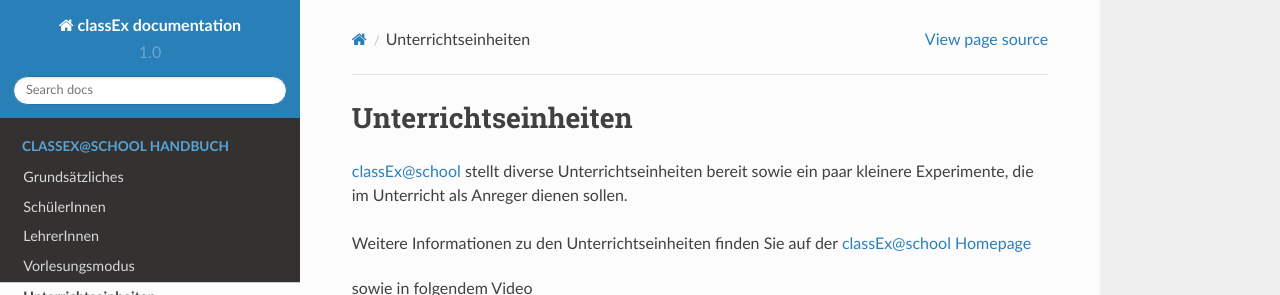
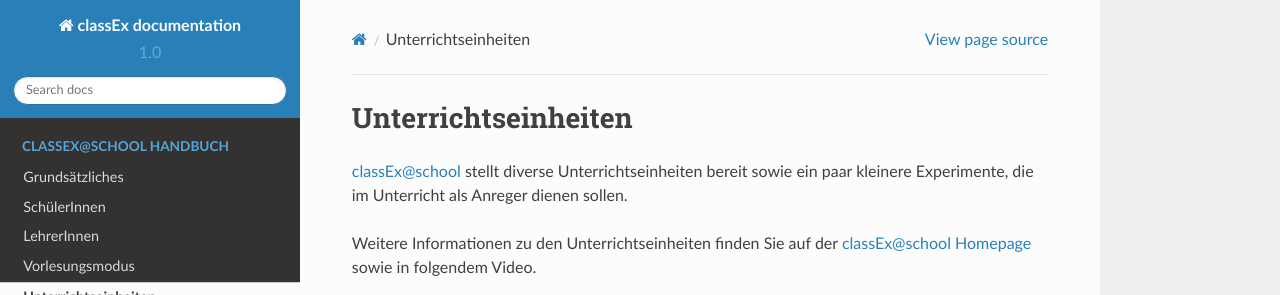
Before and after one commit to marcusgia2505/classExschool_doc, a Sphinx documentation site: the page built from docs/Unterrichtseinheiten.rst, in a window 1280 px wide, cut to the strip 0-295 px from the top of the page. Built offline with Sphinx 7.4.7 and the Read the Docs theme 2.0.0, drawn with Linux system fonts in a browser that asks for light colours.

Commit message:
small changes

```diff
--- a/docs/Unterrichtseinheiten.rst
+++ b/docs/Unterrichtseinheiten.rst
@@ -5,13 +5,11 @@
 
 classEx@school stellt diverse Unterrichtseinheiten bereit sowie ein paar kleinere Experimente, die im Unterricht als Anreger dienen sollen.
 
-Weitere Informationen zu den Unterrichtseinheiten finden Sie auf der classEx@school `Homepage`_
+Weitere Informationen zu den Unterrichtseinheiten finden Sie auf der classEx@school `Homepage`_ sowie in folgendem Video.
 
 .. _Homepage: https://classex.de/unterrichtseinheiten/
 
 .. raw:: html
-
-    sowie in folgendem Video
 
     <div style="text-align: center; margin-bottom: 2em;">
     <iframe width="100%" height="350" src="https://www.youtube.com/embed/bhqkxwJWR0w" frameborder="0" allow="autoplay; encrypted-media" allowfullscreen></iframe>
```
